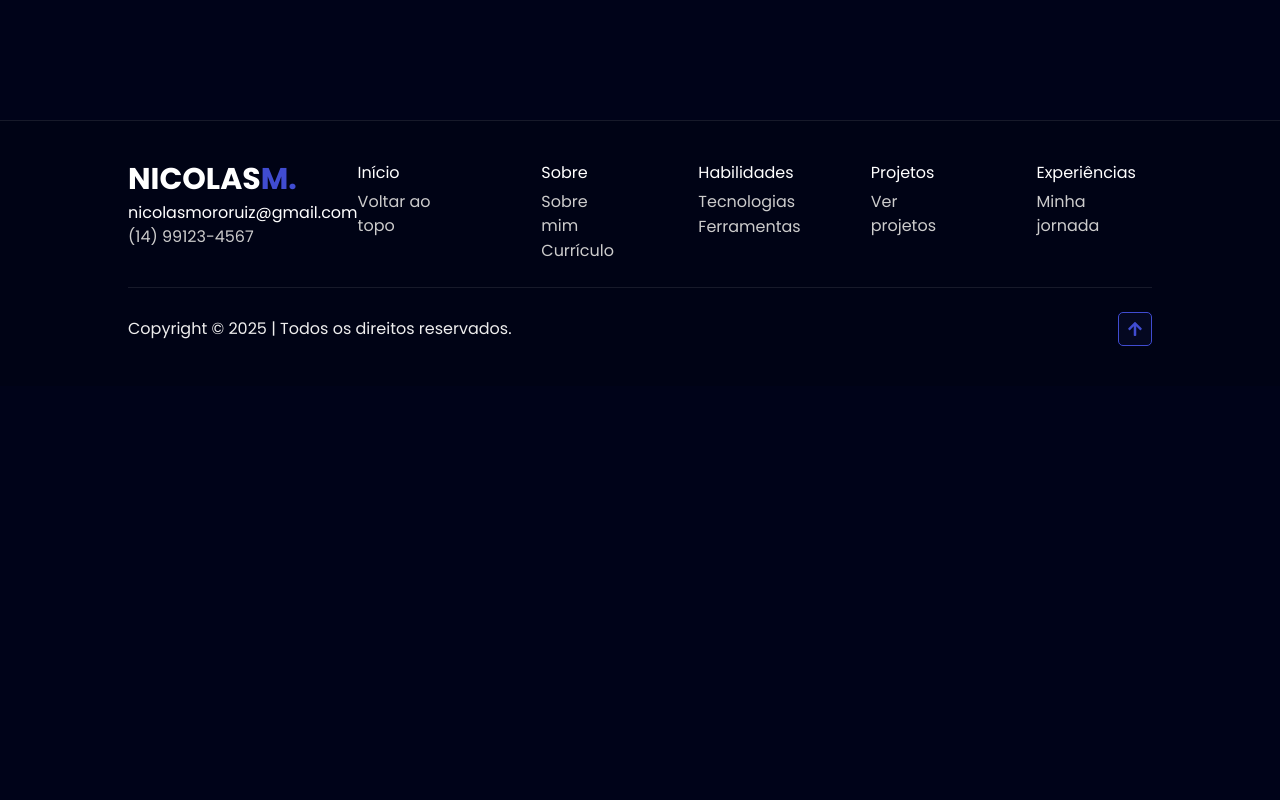
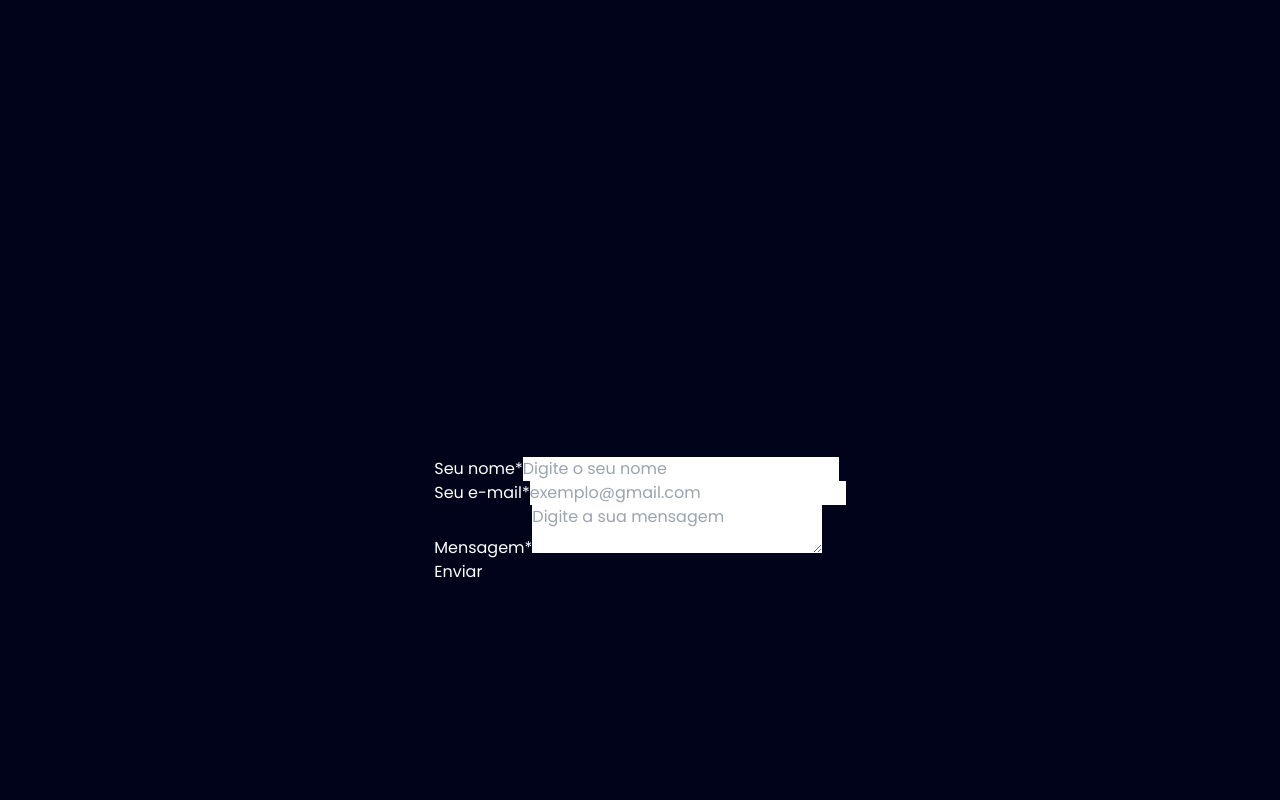
Before and after one commit to nickzmoro/Meu-Portfolio_2025, a React (Vite) app: page / in a window 1280 px wide. Shown: the part 3880-4680 px from the top of the page. Before the commit the page ends 4266 px from the top, so only its background shows below. Built offline with nearby package versions, Linux system fonts and the light colour scheme.

Commit message:
feat: contact form in API of formcarry initialized without styles

```diff
--- a/src/Home.jsx
+++ b/src/Home.jsx
@@ -16,6 +16,7 @@ import ProgressBarSkills from "./components/progressBarSkills/skills";
 import "./Home.css";
 import MeuCurriculo from "./assets/Meu-curriculo.pdf";
 import CardXp from "./components/card/cardXp";
+import FormContact from "./components/form/form";
 
 // images
 import programmer from "./assets/images/emoji-programmer.png";
@@ -365,6 +366,9 @@ function Home() {
             </div>
           </div>
         </section>
+
+        {/* Form Contact */}
+        <FormContact />
       </main>
 
       {/* Footer */}
--- /dev/null
+++ b/src/components/form/form.jsx
@@ -0,0 +1,134 @@
+import { useState } from "react";
+
+const Form = () => {
+  const [name, setName] = useState("");
+  const [email, setEmail] = useState("");
+  const [message, setMessage] = useState("");
+
+  const [error, setError] = useState("");
+  const [submitted, setSubmitted] = useState(false);
+
+  function resetStates() {
+    setSubmitted(false);
+    setError("");
+  }
+
+  function resetForm() {
+    setName("");
+    setEmail("");
+    setMessage("");
+  }
+
+  function onSubmit(e) {
+    e.preventDefault();
+    e.stopPropagation();
+
+    resetStates();
+
+    let formData = new FormData();
+    formData.append("name", name);
+    formData.append("email", email);
+    formData.append("message", message);
+
+    const MyFormcarryFormURL = "https://formcarry.com/s/23YOFG9oDOd";
+
+    fetch(MyFormcarryFormURL, {
+      method: "POST",
+      headers: {
+        Accept: "application/json",
+      },
+      body: formData,
+    })
+      .then((response) => response.json())
+      .then((response) => {
+        if (response.code === 200) {
+          setSubmitted(true);
+          resetForm();
+        } else if (response.code === 422) {
+          // Field validation failed
+          setError(response.message);
+        } else {
+          // other error from formcarry
+          setError(response.message);
+        }
+      })
+      .catch((error) => {
+        // request related error.
+        setError(error.message ? error.message : error);
+      });
+  }
+
+  const showNotification = submitted || error;
+
+  function renderStatus() {
+    let message = error
+      ? error
+      : `Obrigado por entrar em contato, em breve verei o que você tem para me dizer!`;
+    let icon = error ? "error" : "success";
+
+    return (
+      <div className="formcarry-block">
+        <div className={`formcarry-message-block fc-${icon} active`}>
+          <div className="fc-message-icon"></div>
+          <div className="fc-message-content">{message}</div>
+          <div className="fc-message-close" onClick={() => resetStates()}></div>
+        </div>
+      </div>
+    );
+  }
+
+  return (
+    <section
+      className="w-screen h-screen flex items-center justify-center"
+      id="contato"
+    >
+      <form onSubmit={(e) => onSubmit(e)}>
+        <div className="formcarry-block">
+          <label htmlFor="name">
+            Seu nome<span>*</span>
+          </label>
+          <input
+            type="text"
+            value={name}
+            onChange={(e) => setName(e.target.value)}
+            id="name"
+            placeholder="Digite o seu nome"
+          />
+        </div>
+
+        <div className="formcarry-block">
+          <label htmlFor="email">
+            Seu e-mail<span>*</span>
+          </label>
+          <input
+            type="email"
+            value={email}
+            onChange={(e) => setEmail(e.target.value)}
+            id="email"
+            placeholder="exemplo@gmail.com"
+          />
+        </div>
+
+        <div className="formcarry-block">
+          <label htmlFor="message">
+            Mensagem<span>*</span>
+          </label>
+          <textarea
+            value={message}
+            onChange={(e) => setMessage(e.target.value)}
+            id="message"
+            placeholder="Digite a sua mensagem"
+          ></textarea>
+        </div>
+
+        <div className="formcarry-block">
+          <button type="submit">Enviar</button>
+        </div>
+
+        {showNotification && renderStatus()}
+      </form>
+    </section>
+  );
+};
+
+export default Form;
--- a/src/components/header/header.jsx
+++ b/src/components/header/header.jsx
@@ -57,7 +57,7 @@ const Header = () => {
           </div>
           <div className="btn-contact-cv flex items-center gap-2">
             <a
-              href="#"
+              href="#contato"
               className="px-8 py-2 rounded-[15px] border-[1px] border-[#ffffff65] bg-[radial-gradient(circle_at_center,#141841_0%,#0C0E23_100%)] hover:brightness-90 transition ease-in-out duration-200"
             >
               Contato
```
